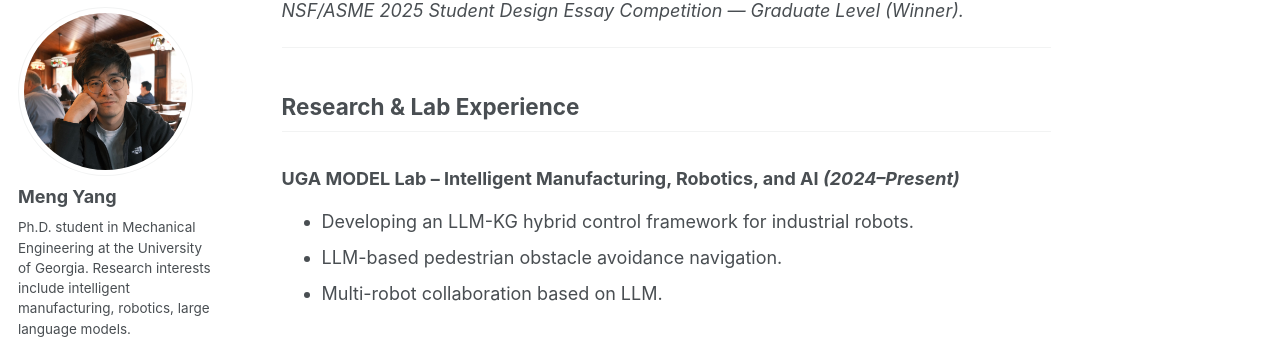
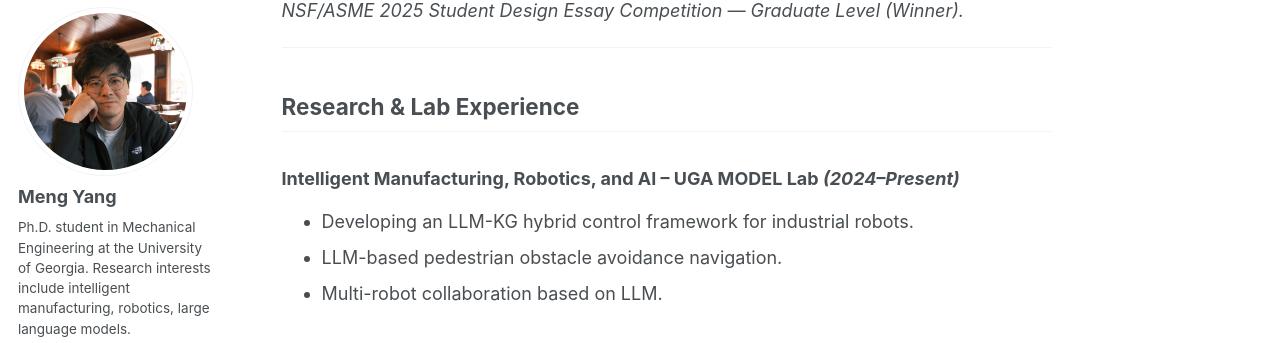
Before and after one commit to dreamocean612/Yang-Meng.github.io, a Jekyll site: the page built from _pages/about.md, in a window 1280 px wide and 900 px high, scrolled down 1118 px. Shown: the part 92-435 px from the top of the window. Built offline with Jekyll 4.4.1, drawn with Linux system fonts in a browser that asks for light colours; a script that is not in the unit is left out.

Commit message:
Reorder lab experience section header

```diff
--- a/_pages/about.md
+++ b/_pages/about.md
@@ -50,7 +50,7 @@ Welcome to my academic homepage! I am a Ph.D. Candidate in the Mechanical Engine
 
 ## Research & Lab Experience
 
-### **UGA MODEL Lab – Intelligent Manufacturing, Robotics, and AI** *(2024–Present)*
+### **Intelligent Manufacturing, Robotics, and AI – UGA MODEL Lab** *(2024–Present)*
 - Developing an LLM-KG hybrid control framework for industrial robots.
 - LLM-based pedestrian obstacle avoidance navigation.
 - Multi-robot collaboration based on LLM.
```
